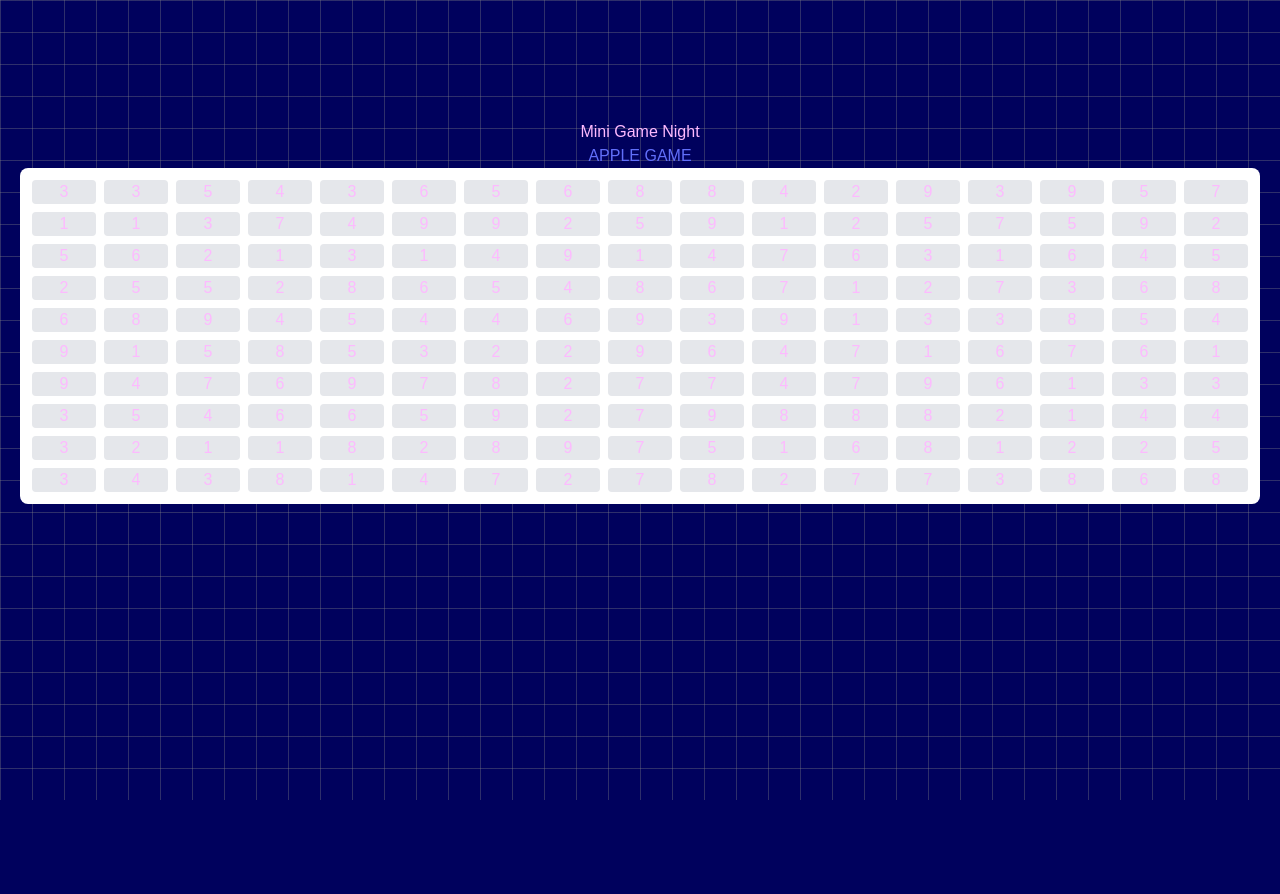
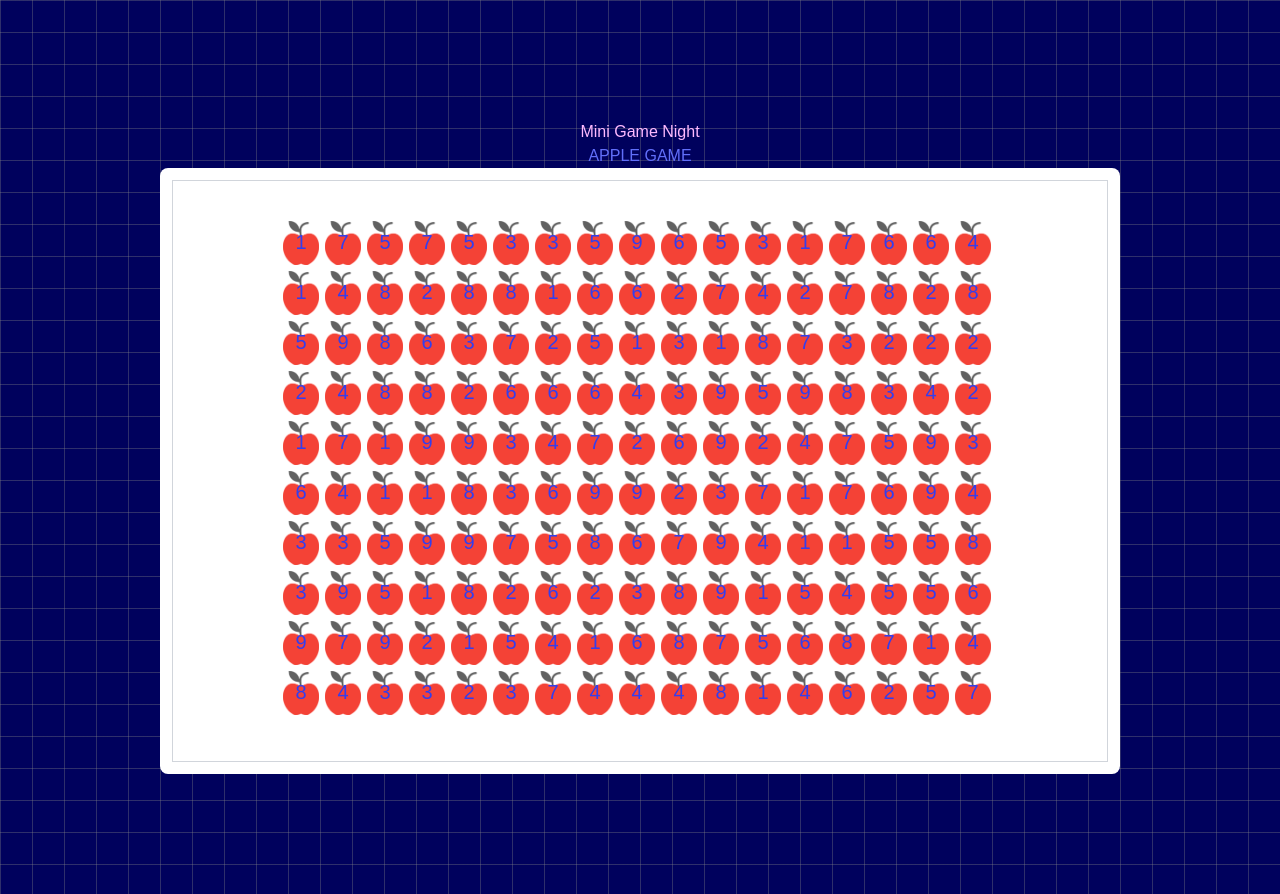
Before and after one commit to JinWan0823/game-project, a Next.js app: page /applegame in a window 1280 px wide. Before the commit the page ends 800 px from the top, so only its background shows below. Built offline with nearby package versions, Linux system fonts and the light colour scheme; a web font is replaced by a local one.

Commit message:
⚡️ canvas를 이용해 게임 보드 생성

```diff
--- a/src/app/(route)/applegame/page.tsx
+++ b/src/app/(route)/applegame/page.tsx
@@ -1,33 +1,73 @@
+'use client';
+
+import { useEffect, useRef } from 'react';
+
 import TitleWrap from '@/_components/TitleWrap';
 
 export default function AppleGame() {
-  const numbers = [];
-  for (let i = 0; i < 170; i += 1) {
-    numbers.push((i % 9) + 1);
-  }
-  // const numbers = Array.from({ length: 170 }, (_, i) => (i % 9) + 1);
+  const canvasRef = useRef<HTMLCanvasElement>(null);
 
-  for (let i = numbers.length - 1; i > 0; i -= 1) {
-    const j = Math.floor(Math.random() * (i + 1));
-    [numbers[i], numbers[j]] = [numbers[j], numbers[i]];
-  }
+  useEffect(() => {
+    const canvas = canvasRef.current;
+    if (!canvas) return;
+    const ctx = canvas.getContext('2d');
+    if (!ctx) return;
+
+    const cols = 17; // 가로 17개
+    const rows = 10; // 세로 10개
+    const boxWidth = 36;
+    const boxHeight = 44;
+    const padding = 6;
+
+    // 1~9의 숫자가 170개 반복되는 배열을 랜덤하게 섞기
+    const numbers = Array.from({ length: 170 }, (_, i) => (i % 9) + 1);
+    for (let i = numbers.length - 1; i > 0; i -= 1) {
+      const j = Math.floor(Math.random() * (i + 1));
+      [numbers[i], numbers[j]] = [numbers[j], numbers[i]];
+    }
+
+    // 전체 그리드 크기 계산
+    const gridWidth = cols * (boxWidth + padding);
+    const gridHeight = rows * (boxHeight + padding);
+
+    // Canvas 크기 조정
+    canvas.width = gridWidth + 220;
+    canvas.height = gridHeight + 80;
+
+    // 그리드의 시작 위치 중앙 정렬
+    const startX = (canvas.width - gridWidth) / 2;
+    const startY = (canvas.height - gridHeight) / 2;
+
+    // 배경 이미지 로드
+    const img = new Image();
+    img.src = '/apple2.png';
+    img.onload = () => {
+      ctx.clearRect(0, 0, canvas.width, canvas.height);
+
+      numbers.forEach((num, idx) => {
+        const x = startX + (idx % cols) * (boxWidth + padding);
+        const y = startY + Math.floor(idx / cols) * (boxHeight + padding);
+
+        // 이미지 배경 그리기
+        ctx.drawImage(img, x, y, boxWidth, boxHeight);
+
+        // 숫자 텍스트 그리기
+        ctx.fillStyle = '#333eee';
+        ctx.font = '20px Arial';
+        ctx.textAlign = 'center';
+        ctx.textBaseline = 'middle';
+        ctx.fillText(num.toString(), x + boxWidth / 2, y + boxHeight / 2);
+      });
+    };
+  }, []);
+
   return (
-    <main className="inner w-[1240px] py-[120px] mx-auto z-[99999] flex items-center justify-center">
-      <section className="w-full z-[9999]">
+    <main className="inner w-[1240px] py-[120px] mx-auto flex items-center justify-center">
+      <section>
         <TitleWrap title="APPLE GAME" />
-
-        <div className="apple-wrap w-full">
+        <div className="apple-wrap">
           <div className="game-board bg-[#fff] rounded-lg p-[12px]">
-            <ul className="grid grid-cols-[repeat(17,_minmax(0,1fr))] gap-2">
-              {numbers.map((number, idx) => (
-                <li
-                  key={idx}
-                  className="bg-gray-200 rounded flex items-center justify-center"
-                >
-                  {number}
-                </li>
-              ))}
-            </ul>
+            <canvas ref={canvasRef} className="border border-gray-300" />
           </div>
         </div>
       </section>
```
Also changed, not shown: public/apple.png (added), public/apple2.png (added).
